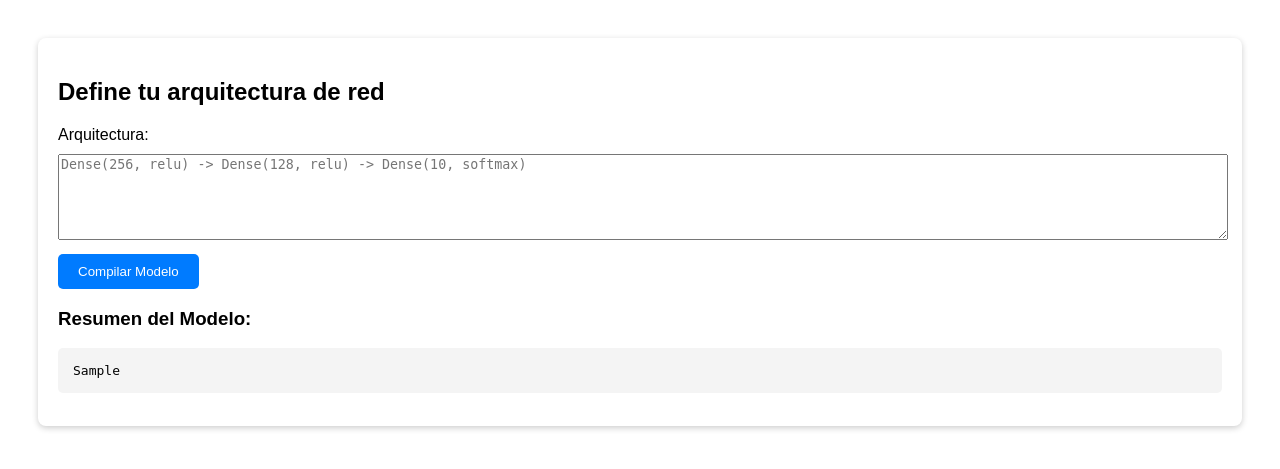
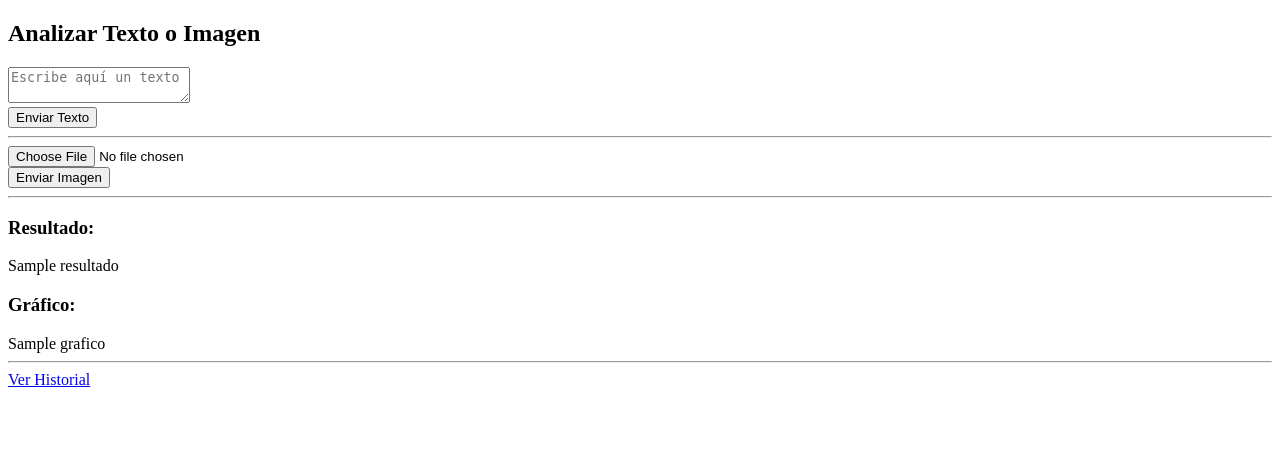
Before and after one commit to MarcoUnie/Red-Neuronal, a Flask app: template templates/web.html in a window 1280 px wide. Shown: the top 469 px of the page. Run offline with Flask 3, Linux system fonts and the light colour scheme; the template is opened without the code that fills it: most values are stand-ins (such as "Sample title", 1, 10 or a date in 2020).

Commit message:
historial creadp y web actualizada

```diff
--- a/app.py
+++ b/app.py
@@ -14,14 +14,8 @@ os.makedirs(RESULTS_FOLDER, exist_ok=True)
 app.config["UPLOAD_FOLDER"] = UPLOAD_FOLDER
 app.config["RESULTS_FOLDER"] = RESULTS_FOLDER
 
-# ======================
-# Cargar modelo ya entrenado
-# ======================
 modelo = tf.keras.models.load_model("model.h5")
 
-# ======================
-# Función para generar gráfico Plotly
-# ======================
 def generar_grafico(predicciones):
     fig = go.Figure(data=[
         go.Bar(x=list(range(10)), y=predicciones[0])
@@ -33,9 +27,6 @@ def generar_grafico(predicciones):
     )
     return fig.to_html(full_html=False)
 
-# ======================
-# Rutas Flask
-# ======================
 @app.route("/", methods=["GET", "POST"])
 def index():
     resultado = None
@@ -46,8 +37,6 @@ def index():
         if "texto" in request.form and request.form["texto"].strip() != "":
             texto = request.form["texto"]
             resultado = f"Texto recibido con {len(texto.split())} palabras."
-
-            # Guardar resultado
             filename = "resultado_texto.txt"
             filepath = os.path.join(app.config["RESULTS_FOLDER"], filename)
             with open(filepath, "w", encoding="utf-8") as f:
@@ -72,20 +61,18 @@ def index():
                 digito = np.argmax(pred)
                 resultado = f"Modelo reconoce el dígito como: {digito}"
 
-                # Guardar resultado en archivo
                 result_file = f"resultado_{filename}.txt"
                 result_path = os.path.join(app.config["RESULTS_FOLDER"], result_file)
                 with open(result_path, "w", encoding="utf-8") as f:
                     f.write(resultado)
 
-                # Crear gráfico Plotly
                 grafico = generar_grafico(pred)
 
                 agregar_entrada("imagen", filename, resultado, result_file, grafico)
 
                 archivo_descarga = result_file
 
-    return render_template("index.html", resultado=resultado, archivo_descarga=archivo_descarga, grafico=grafico)
+    return render_template("web.html", resultado=resultado, archivo_descarga=archivo_descarga, grafico=grafico)
 
 @app.route("/descargar/<filename>")
 def descargar(filename):
--- a/templates/web.html
+++ b/templates/web.html
@@ -1,35 +1,39 @@
 <!DOCTYPE html>
 <html lang="es">
 <head>
-    <meta charset="UTF-8">
-    <title>Mini-Lenguaje de Redes Neuronales</title>
-    <style>
-        body { font-family: Arial, sans-serif; padding: 30px; }
-        .card { padding: 20px; border-radius: 8px; box-shadow: 0 2px 6px rgba(0,0,0,0.2); }
-        textarea { width: 100%; height: 80px; margin-top: 10px; }
-        button { padding: 10px 20px; margin-top: 10px; background: #007BFF; color: white; border: none; border-radius: 5px; }
-        pre { background: #f4f4f4; padding: 15px; border-radius: 5px; }
-        .error { color: red; font-weight: bold; }
-    </style>
+  <meta charset="UTF-8">
+  <title>MNIST + Plotly</title>
 </head>
 <body>
-    <div class="card">
-        <h2>Define tu arquitectura de red</h2>
-        <form method="POST">
-            <label>Arquitectura:</label><br>
-            <textarea name="arquitectura" placeholder="Dense(256, relu) -> Dense(128, relu) -> Dense(10, softmax)" required></textarea>
-            <br>
-            <button type="submit">Compilar Modelo</button>
-        </form>
+  <h2>Analizar Texto o Imagen</h2>
 
-        {% if error %}
-            <div class="error">Error: {{ error }}</div>
-        {% endif %}
+  <form method="POST">
+    <textarea name="texto" placeholder="Escribe aquí un texto"></textarea><br>
+    <button type="submit">Enviar Texto</button>
+  </form>
 
-        {% if modelo_resumen %}
-            <h3>Resumen del Modelo:</h3>
-            <pre>{{ modelo_resumen }}</pre>
-        {% endif %}
-    </div>
+  <hr>
+
+  <form method="POST" enctype="multipart/form-data">
+    <input type="file" name="imagen" accept="image/*"><br>
+    <button type="submit">Enviar Imagen</button>
+  </form>
+
+  <hr>
+
+  {% if resultado %}
+    <h3>Resultado:</h3>
+    <p>{{ resultado }}</p>
+    {% if archivo_descarga %}
+      <a href="{{ url_for('descargar', filename=archivo_descarga) }}">📥 Descargar resultado</a>
+    {% endif %}
+    {% if grafico %}
+      <h3>Gráfico:</h3>
+      {{ grafico | safe }}
+    {% endif %}
+  {% endif %}
+
+  <hr>
+  <a href="{{ url_for('ver_historial') }}">Ver Historial</a>
 </body>
 </html>
```
Also changed, not shown: templates/historial.html (added, +24 -0 lines).
